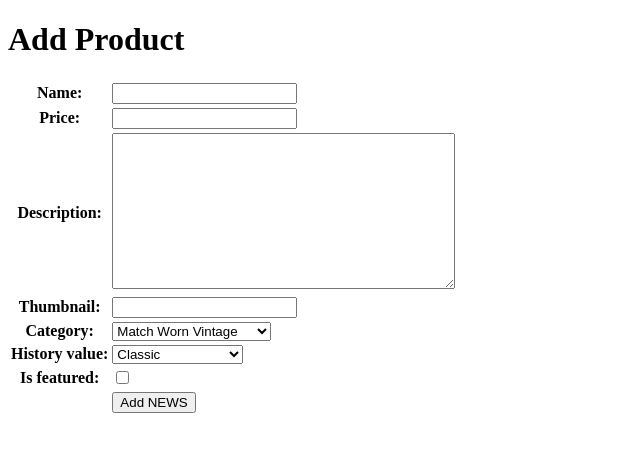
After one commit to susshikan/football-shop, a Django app: page /create-news/ in a window 1280 px wide. The commit adds this page. Shown: the top 452 px of the page, without its empty margins (0-640 px from the left). Run offline with Django 5.2, Linux system fonts and the light colour scheme.

Commit message:
TUGAS3: add post product feature

```diff
--- /dev/null
+++ b/main/forms.py
@@ -0,0 +1,7 @@
+from django.forms import ModelForm
+from main.models import Product
+
+class ProductForm(ModelForm):
+    class Meta:
+        model = Product
+        fields = ["name", "price", "description", "thumbnail", "category", "history_value", "is_featured"]
--- a/main/models.py
+++ b/main/models.py
@@ -1,15 +1,34 @@
 from django.db import models
+import uuid
 
 # Create your models here.
 class Product(models.Model):
+    CATEGORY_CHOICES = [
+        ('match_worn_vintage', 'Match Worn Vintage'),
+        ('player_issue_vintage', 'Player Issue Vintage'),
+        ('replica_vintage', 'Replica Vintage'),
+        ('reissue_retro', 'Reissue Retro'),
+        ('special_edition_vintage', 'Special Edition Vintage'),
+        ('analysis', 'Analysis'),
+    ]
+
+    history_value_choices = [
+        ('classic', 'Classic'),
+        ('signed_vintage', 'Signed Vintage'),
+        ('limited_edition', 'Limited Edition'),
+        ('historical_matches', 'Historical Matches')
+    ]
+
+    id = models.UUIDField(primary_key=True, default=uuid.uuid4, editable=False)
     name = models.CharField(max_length=255)
     price = models.IntegerField()
     description = models.TextField()
     thumbnail = models.URLField()
-    category = models.CharField(max_length=255)
+    category = models.CharField(max_length=50, choices=CATEGORY_CHOICES, default='match_worn_vintage')
     is_featured = models.BooleanField(default=False)
     season = models.CharField(max_length=9)
     exlusive = models.BooleanField(default=False)
+    history_value = models.CharField(max_length=50, choices=history_value_choices, default='classic')
 
     def __str__(self):
         return self.name
--- /dev/null
+++ b/main/templates/create_product.html
@@ -0,0 +1,18 @@
+{% extends 'base.html' %}
+{% block content %}
+<h1>Add Product</h1>
+
+<form method="POST">
+  {% csrf_token %}
+  <table>
+    {{ form.as_table }}
+    <tr>
+      <td></td>
+      <td>
+        <input type="submit" value="Add NEWS" />
+      </td>
+    </tr>
+  </table>
+</form>
+
+{% endblock %}
--- a/main/urls.py
+++ b/main/urls.py
@@ -1,8 +1,14 @@
 from django.urls import path
-from . import views
+from main.views import show_main, show_product, create_product, show_json, show_json_by_id, show_xml, show_xml_by_id
 
 app_name = 'main'
 
 urlpatterns = [
-    path('', views.show_main, name='show_main'),
+    path('', show_main, name='show_main'),
+    path('create-news/', create_product, name='create_product'),
+    path('news/<str:id>/', show_product, name='show_product'),
+    path('xml/', show_xml, name='show_xml'),
+    path('json/', show_json, name='show_json'),
+    path('xml/<str:news_id>/', show_xml_by_id, name='show_xml_by_id'),
+    path('json/<str:news_id>/', show_json_by_id, name='show_json_by_id')
 ]
--- a/main/views.py
+++ b/main/views.py
@@ -1,10 +1,62 @@
-from django.shortcuts import render
+from django.shortcuts import render, redirect, get_object_or_404
+from main.forms import ProductForm
+from main.models import Product
+from django.http import HttpResponse
+from django.core import serializers
 
 # Create your views here.
 def show_main(request):
+    all_product = Product.objects.all()
     context = {
         'app_name': 'Vintage Sport',
         'name': 'Muhammad Haikal ',
-        'class': 'PBP B'
+        'class': 'PBP B',
+        'npm': '2406424190',
+        'all_product': all_product
     }
     return render(request, "main.html", context)
+
+def create_product(request):
+    form = ProductForm(request.POST or None)
+
+    if form.is_valid() and request.method == "POST":
+        form.save()
+        return redirect('main:show_main')
+
+    context = {'form': form}
+    return render(request, "create_product.html", context)
+
+def show_product(request, id):
+    product = get_object_or_404(Product, pk=id)
+
+    context = {
+        'product': product
+    }
+
+    return render(request, "product_detail.html", context)
+
+def show_xml(request):
+     news_list = Product.objects.all()
+     xml_data = serializers.serialize("xml", news_list)
+     return HttpResponse(xml_data, content_type="application/xml")
+
+def show_json(request):
+    news_list = Product.objects.all()
+    json_data = serializers.serialize("json", news_list)
+    return HttpResponse(json_data, content_type="application/json")
+
+def show_xml_by_id(request, news_id):
+   try:
+       news_item = Product.objects.filter(pk=news_id)
+       xml_data = serializers.serialize("xml", news_item)
+       return HttpResponse(xml_data, content_type="application/xml")
+   except Product.DoesNotExist:
+       return HttpResponse(status=404)
+
+def show_json_by_id(request, news_id):
+   try:
+       news_item = Product.objects.get(pk=news_id)
+       json_data = serializers.serialize("json", [news_item])
+       return HttpResponse(json_data, content_type="application/json")
+   except Product.DoesNotExist:
+       return HttpResponse(status=404)
--- /dev/null
+++ b/templates/base.html
@@ -0,0 +1,13 @@
+{% load static %}
+<!DOCTYPE html>
+<html lang="en">
+<head>
+    <meta charset="UTF-8" />
+    <meta name="viewport" content="width=device-width, initial-scale=1.0" />
+    {% block meta %} {% endblock meta %}
+</head>
+
+<body>
+    {% block content %} {% endblock content %}
+</body>
+</html>
--- a/vintage_sport/settings.py
+++ b/vintage_sport/settings.py
@@ -60,7 +60,7 @@ ROOT_URLCONF = 'vintage_sport.urls'
 TEMPLATES = [
     {
         'BACKEND': 'django.template.backends.django.DjangoTemplates',
-        'DIRS': [],
+        'DIRS': [BASE_DIR / 'templates'],
         'APP_DIRS': True,
         'OPTIONS': {
             'context_processors': [
```
Also changed, not shown: main/templates/main.html (+45 -12 lines), main/templates/product_detail.html (added, +18 -0 lines), main/migrations/0002_product_history_value_alter_product_category_and_more.py (added).
